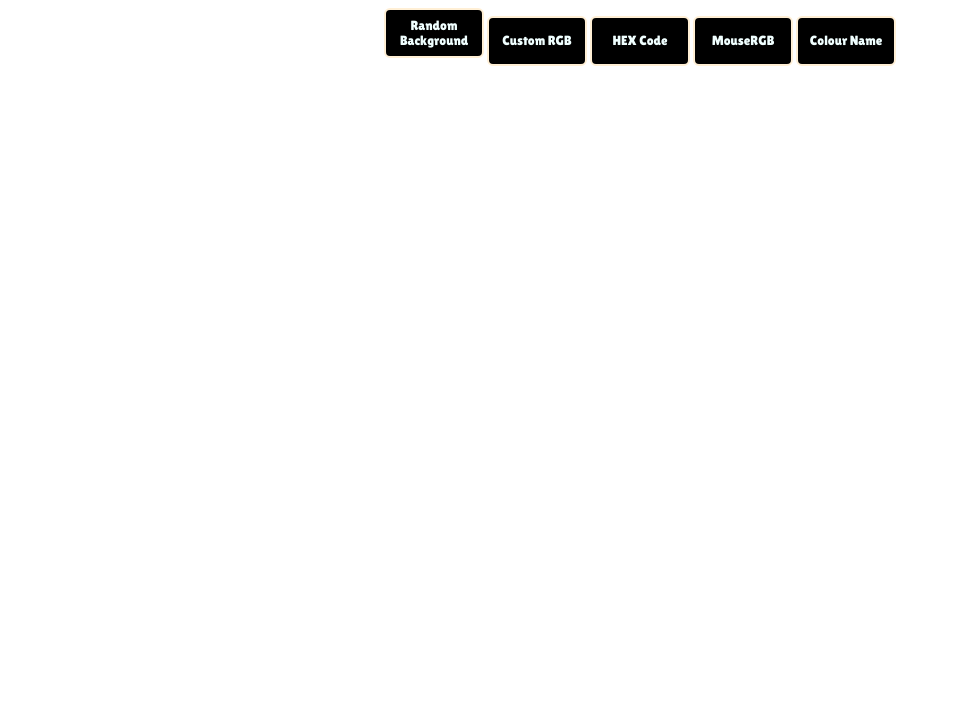
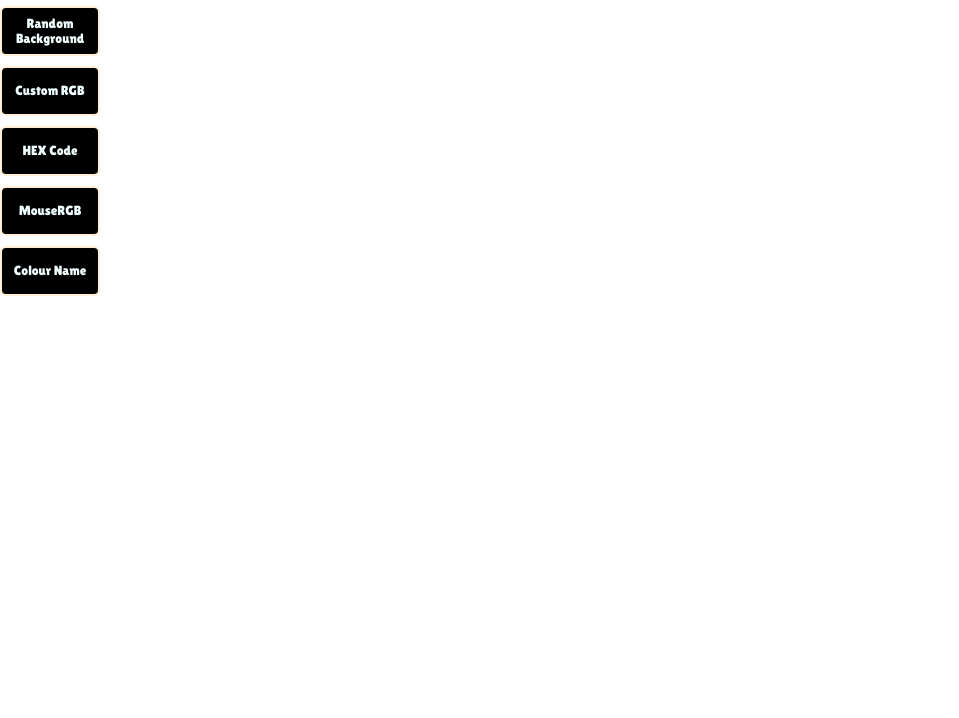
Before and after one commit to Simple-percy/Background-changer, a plain HTML site: page index.html in a window 1280 px wide. Shown: the part 82-800 px from the top of the page, without its empty margins (0-959 px from the left). Drawn offline with Linux system fonts and the light colour scheme.

Commit message:
Update style.css
added body container to css

```diff
--- a/style.css
+++ b/style.css
@@ -1,10 +1,19 @@
 @import url('https://fonts.googleapis.com/css2?family=Lilita+One&display=swap');
 
 body {
+    margin-left: auto;
+    meargin-right: auto;
     text-align: center;
     font-family: "Lilita One", sans-serif;
     font-weight: 400;
     font-style: normal;
+    display: flex;
+    justify-content: center;
+    align-content: center;
+    flex-direction: column;
+}
+
+.buttonContainer {
     display: flex;
     justify-content: center;
     align-content: center;
```
